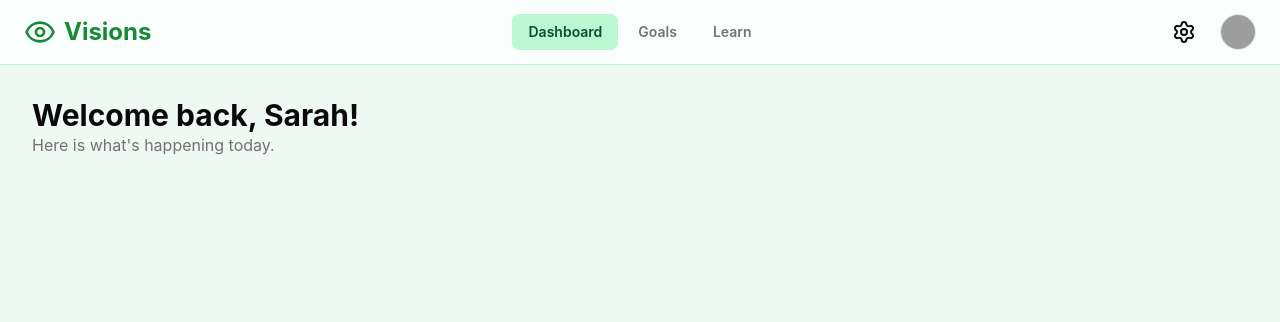
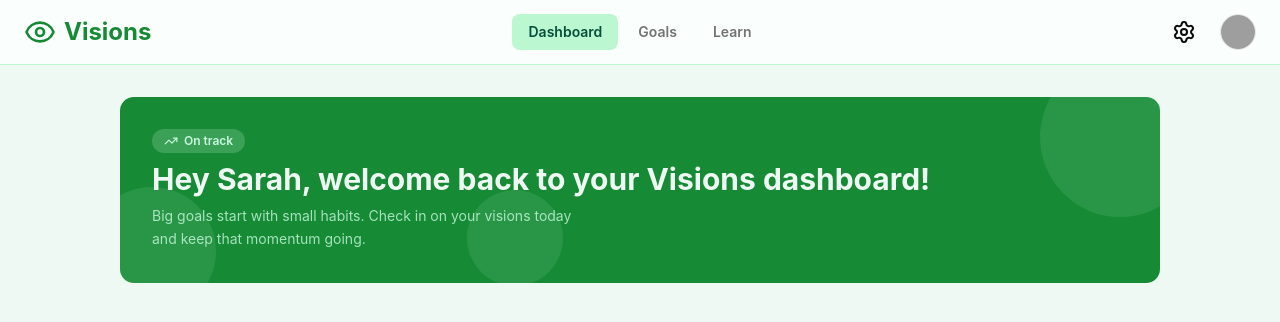
Before and after one commit to tiffsoa/designers-357, a React (Vite) app: page /dashboard in a window 1280 px wide. Shown: the top 322 px of the page. Built offline with nearby package versions, Linux system fonts and the light colour scheme; grey boxes are pictures that could not be loaded.

Commit message:
added welcome banner

```diff
--- a/src/components/features/welcomeBanner/welcomeBanner.tsx
+++ b/src/components/features/welcomeBanner/welcomeBanner.tsx
@@ -0,0 +1,31 @@
+import {Icons} from "@/components/shared/icons";
+
+export function WelcomeBanner() {
+  return (
+    <div className="bg-primary text-background rounded-xl p-8 mb-8 mt-8 ml-30 mr-30 relative overflow-hidden">
+      <div className="pointer-events-none absolute inset-0 opacity-10">
+        <div className="absolute -top-10 -right-10 size-40 rounded-full bg-primary-foreground" />
+        <div className="absolute -bottom-8 -left-8 size-32 rounded-full bg-primary-foreground" />
+        <div className="absolute top-1/2 left-1/3 size-24 rounded-full bg-primary-foreground" />
+      </div>
+
+      <div className="flex flex-col gap-2">
+        <div className="flex items-center gap-2">
+          <div className="flex items-center gap-1.5 rounded-full bg-primary-foreground/20 px-3 py-1">
+            <Icons.trendingUpIcon className="size-3.5 text-primary-foreground" />
+            <span className="text-xs font-semibold text-primary-foreground">
+              On track
+            </span>
+          </div>
+        </div>
+        <h1 className="text-2xl font-bold text-background lg:text-3xl text-balance">
+          Hey Sarah, welcome back to your Visions dashboard!
+        </h1>
+        <p className="text-sm text-primary-foreground/80 max-w-md leading-relaxed">
+          Big goals start with small habits. Check in on your visions today and
+          keep that momentum going.
+        </p>
+      </div>
+    </div>
+  );
+}
--- a/src/components/shared/icons.tsx
+++ b/src/components/shared/icons.tsx
@@ -1,7 +1,8 @@
-import { Eye, Settings, User } from "lucide-react";
+import { Eye, Settings, User, TrendingUp } from "lucide-react";
 
 export const Icons = {
     eyeLogo: Eye,
     settingsIcon: Settings,
     userIcon: User,
+    trendingUpIcon: TrendingUp,
 }
--- a/src/pages/DashboardPage.tsx
+++ b/src/pages/DashboardPage.tsx
@@ -1,14 +1,11 @@
 import Navbar from "@/components/features/navigation/Navbar";
+import { WelcomeBanner } from "@/components/features/welcomeBanner/welcomeBanner";
 
 export default function DashboardPage() {
   return (
     <>
       <Navbar />
-      <div className="p-8">
-        <h1 className="text-3xl font-bold">Welcome back, Sarah!</h1>
-        <p className="text-muted-foreground">Here is what's happening today.</p>
-        {/* temporary placeholder to test login*/}
-      </div>
+      <WelcomeBanner />
     </>
   );
 }
```
